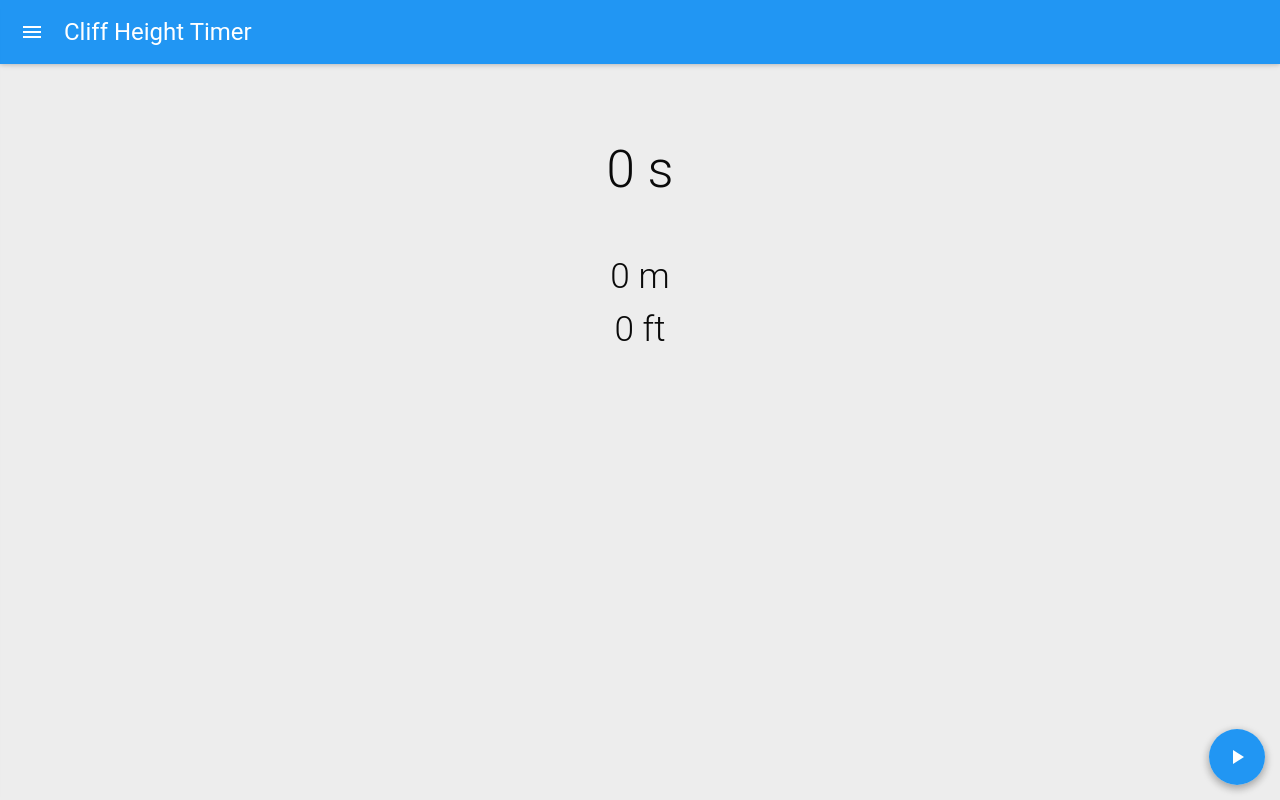
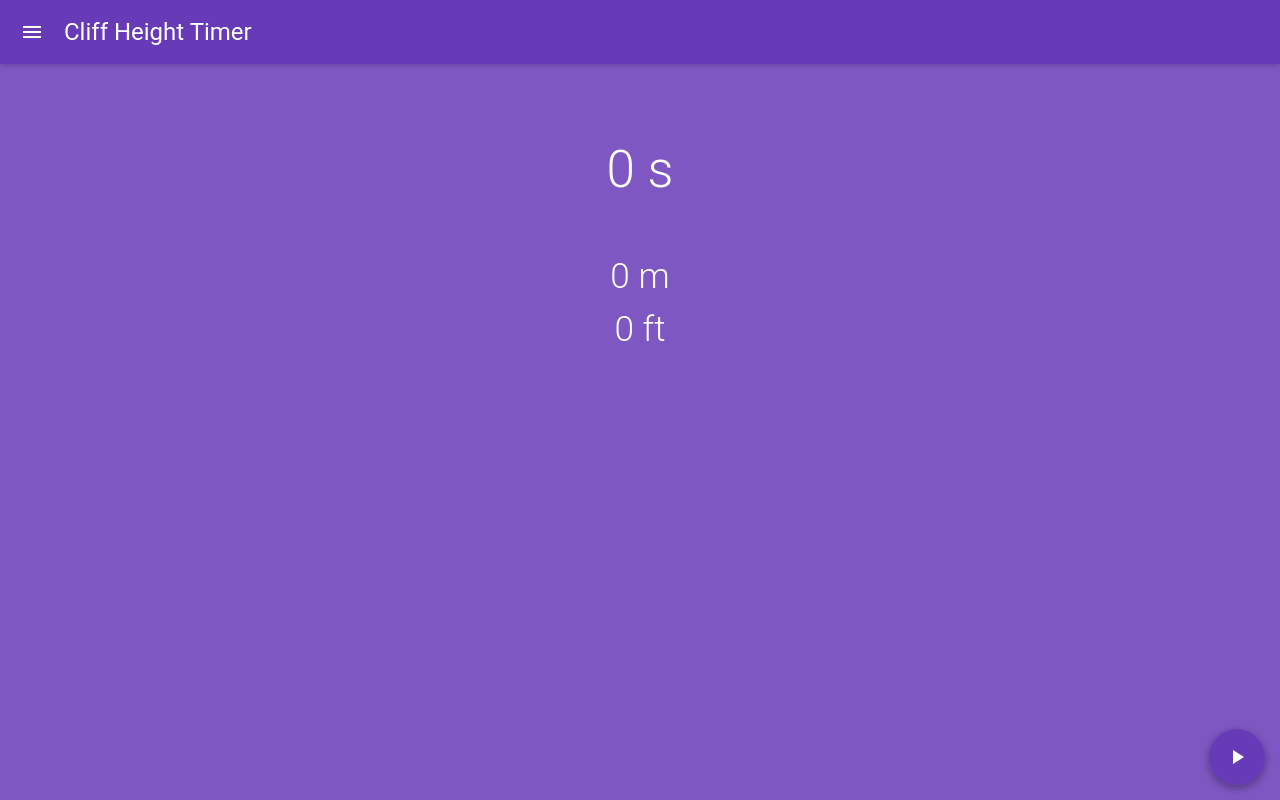
Before and after one commit to c4software/Cliff-Height-Timer, a React app: page / in a window 1280 px wide. Built offline with nearby package versions, Linux system fonts and the light colour scheme; what react-tap-event-plugin would draw is missing.

Commit message:
Change theme color

```diff
--- a/public/index.css
+++ b/public/index.css
@@ -2,7 +2,8 @@ body, html, #root {
   margin: 0;
   padding: 0;
   font-family: 'Roboto', sans-serif;
-  background-color: #EDEDED;
+  background-color: #7E57C2;
+  color: #FFFFFF;
   height: 100%;
   transition: all 3s;
 }
--- a/src/components/MyAppBar/index.js
+++ b/src/components/MyAppBar/index.js
@@ -7,7 +7,7 @@ import IconButton from 'material-ui/IconButton';
 import Drawer from 'material-ui/Drawer';
 import MenuItem from 'material-ui/MenuItem';
 
-import {cyan500} from 'material-ui/styles/colors';
+import {deepPurple500} from 'material-ui/styles/colors';
 
 import "./index.css";
 
@@ -30,7 +30,7 @@ class MyAppBar extends Component{
     return (
       <div>
         <Drawer docked={false} open={this.state.open} onRequestChange={(open) => this.setState({open})}>
-            <div style={{height: "64px", backgroundColor: cyan500}} />
+            <div style={{height: "64px", backgroundColor: deepPurple500}} />
             <MenuItem onTouchTap={() => this.go("/about")}>About</MenuItem>
         </Drawer>
         <AppBar
--- a/src/theme.js
+++ b/src/theme.js
@@ -1,9 +1,9 @@
 import getMuiTheme from 'material-ui/styles/getMuiTheme';
-import {blue500} from "material-ui/styles/colors"
+import {deepPurple500} from "material-ui/styles/colors"
 
 const theme = getMuiTheme({
     palette: {
-        primary1Color: blue500
+        primary1Color: deepPurple500
     }
 });
 
```
